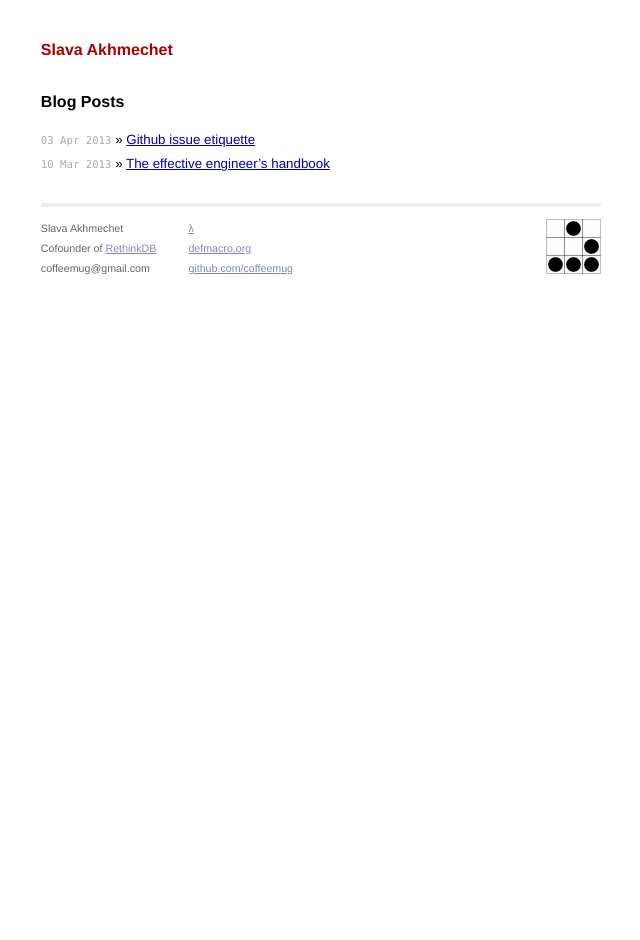
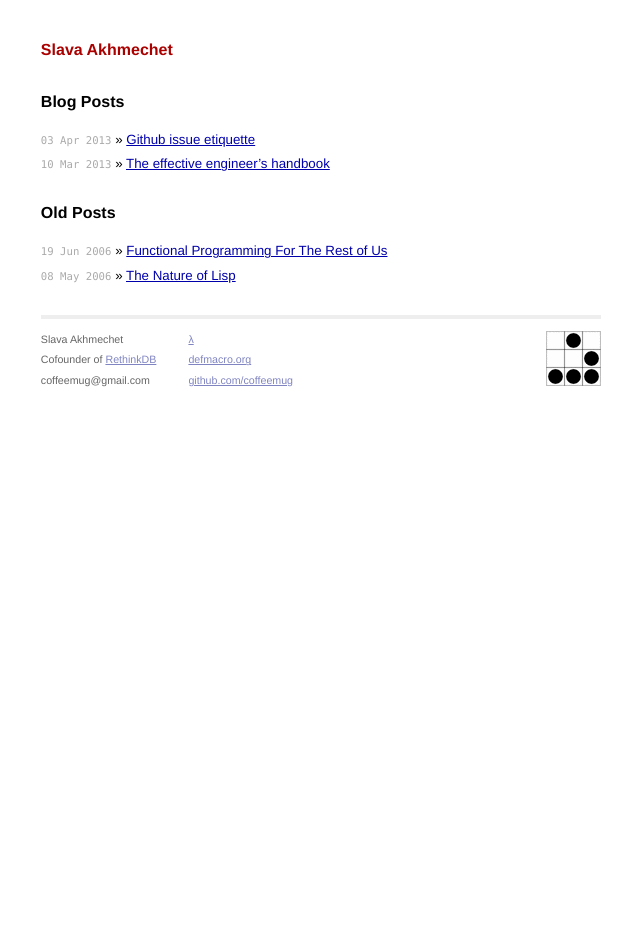
Before and after one commit to rvivek/rvivek.github.io, a Jekyll site: the page built from index.html, in a window 1280 px wide. Shown: the whole page, without its empty margins (319-959 px from the left). Built offline with Jekyll 4.4.1, drawn with Linux system fonts in a browser that asks for light colours; Markdown is read by kramdown in place of the engine named in the settings.

Commit message:
Adding some old posts to index

```diff
--- a/index.html
+++ b/index.html
@@ -12,4 +12,9 @@ title: Slava Akhmechet
       {% endunless %}
     {% endfor %}
   </ul>
+  <h1>Old Posts</h1>
+  <ul class="posts">
+    <li><span>19 Jun 2006</span> &raquo; <a href="/ramblings/fp.html">Functional Programming For The Rest of Us</a></li>
+    <li><span>08 May 2006</span> &raquo; <a href="/ramblings/lisp.html">The Nature of Lisp</a></li>
+  </ul>
 </div>
```
